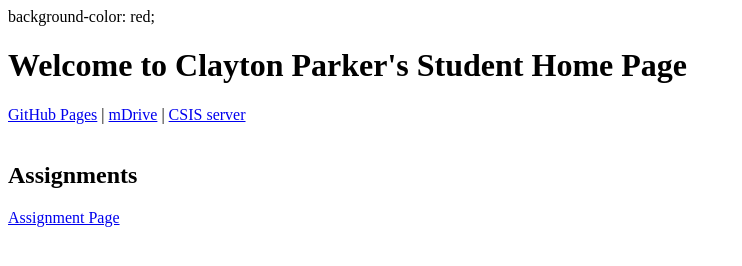
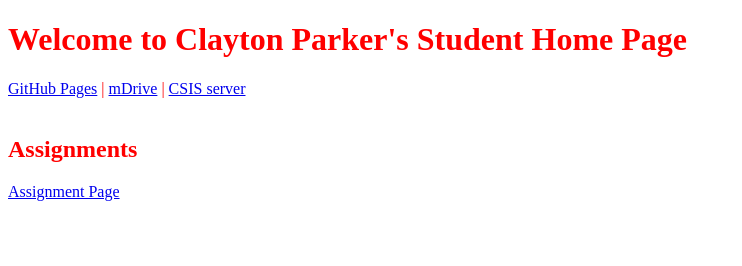
Before and after one commit to Stealthyworm111/Stealthyworm111.github.io, a plain HTML site: page index.html in a window 1280 px wide. Shown: the whole page, without its empty margins (0-742 px from the left). Drawn offline with Linux system fonts and the light colour scheme.

Commit message:
Update index.html

```diff
--- a/index.html
+++ b/index.html
@@ -3,8 +3,8 @@
 <head>
     <title>Clayton Parker's Page</title>
 </head>
-<body>
-    background-color: red;
+<body style ="color:red;">
+
 
 <h1>Welcome to Clayton Parker's Student Home Page</h1>
 
```
